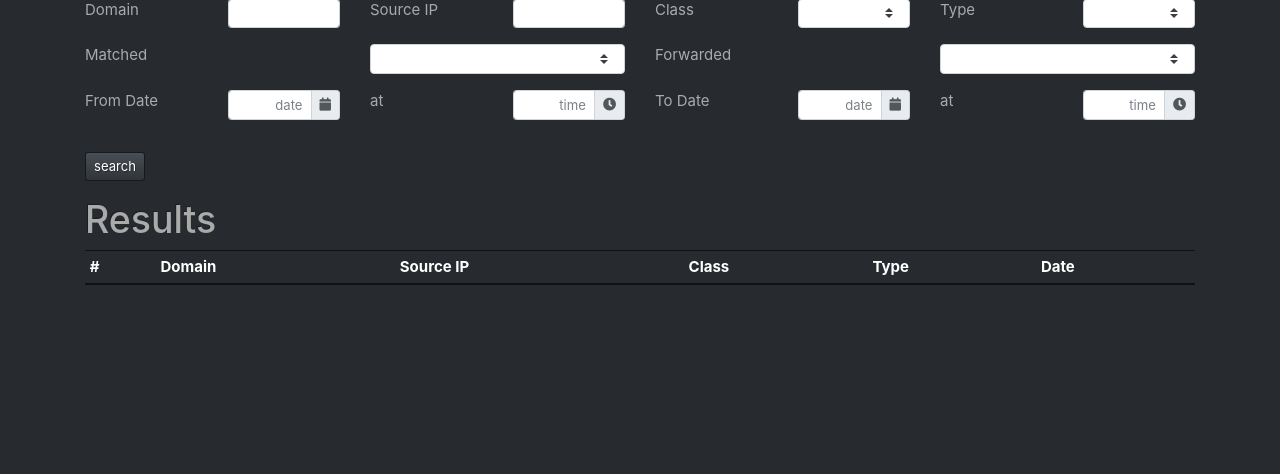
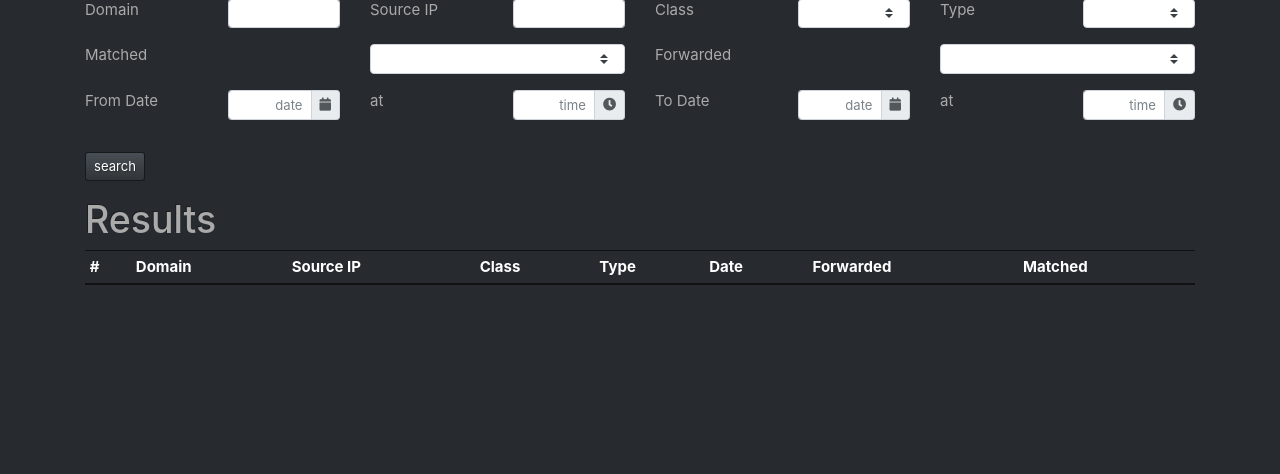
Before and after one commit to ctxis/SnitchDNS, a Flask app: page /logs/ in a window 1280 px wide. Shown: the part 261-735 px from the top of the page. Run offline with Flask 2, Linux system fonts and the light colour scheme; the visitor is signed in with stand-in values (Sample User, id 1); data comes from the database, SQL or seed files in the repository; data that the repository does not hold is empty; some libraries are stand-ins or nearby versions.

Commit message:
Added forwarded/matched columns

```diff
--- a/app/templates/logs/index.html
+++ b/app/templates/logs/index.html
@@ -138,6 +138,8 @@
                 <th>Class</th>
                 <th>Type</th>
                 <th>Date</th>
+                <th>Forwarded</th>
+                <th>Matched</th>
             </tr>
             </thead>
             <tbody>
@@ -149,6 +151,8 @@
                 <td>{{ result.rclass }}</td>
                 <td>{{ result.type }}</td>
                 <td>{{ result.created_at('%Y-%m-%d %H:%M:%S') }}</td>
+                <td>{{ 'Yes' if result.forwarded else 'No' }}</td>
+                <td>{{ 'Yes' if result.matched else 'No' }}</td>
             </tr>
             {% endfor %}
             </tbody>
```
Also changed, not shown: app/lib/dns/instances/search_result.py (+8 -0 lines).
